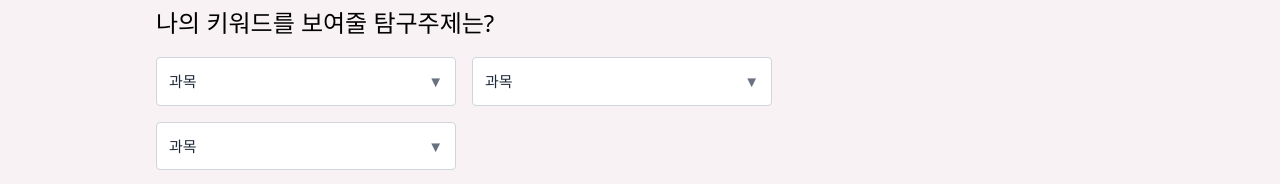
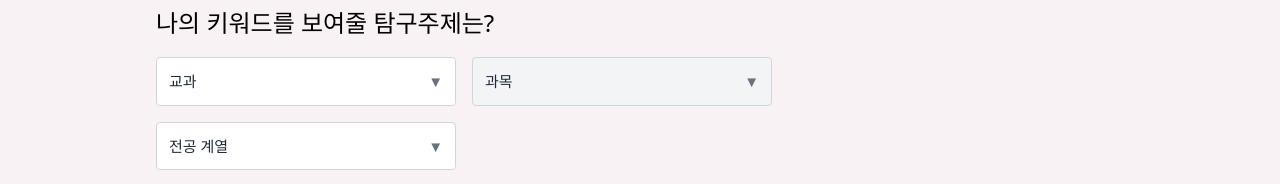
Before and after one commit to teagu123/edu_fe, a Next.js app: page / in a window 1280 px wide. Shown: the part 176-360 px from the top of the page. Built offline with nearby package versions, Linux system fonts and the light colour scheme.

Commit message:
Feat : 드롭박스 기능 구현

```diff
--- a/src/components/SearchBox/searchbox.tsx
+++ b/src/components/SearchBox/searchbox.tsx
@@ -1,6 +1,18 @@
+import { useState } from 'react'
 import SelectBox from '../SelectBox/selectBox'
+import { curriculumList, majorList, subjectList } from '@/constants'
 
 export default function SearchBox() {
+	const [curriculum, setCurriculum] = useState<undefined | string>(undefined)
+	const [subject, setSubject] = useState<undefined | string>(undefined)
+	const [major, setMajor] = useState<undefined | string>(undefined)
+	const [keyword, setKeyword] = useState<string>('')
+
+	const onSearchKeyword = () => {
+		const length = keyword.trim().length
+		if (length === 0) return
+	}
+
 	return (
 		<div className="bg-[#F9F2F5] px-[156px] flex flex-col items-center text-[20px] pt-[75px] pb-[28px]">
 			<div className="pb-[4px]">합격 탐구보고서 계획표</div>
@@ -12,18 +24,41 @@ export default function SearchBox() {
 						나의 키워드를 보여줄 탐구주제는?
 					</div>
 					<div className="grid grid-cols-2 gap-4 gap-y-0">
-						<SelectBox />
-						<SelectBox />
-						<SelectBox />
+						<SelectBox
+							type="교과"
+							selectVal={curriculum}
+							setSelect={setCurriculum}
+							list={curriculumList}
+						/>
+						<SelectBox
+							type="과목"
+							selectVal={subject}
+							setSelect={setSubject}
+							list={
+								subjectList.find(el => el.curriculum === curriculum)?.subject ||
+								[]
+							}
+							isDisabled={curriculum ? false : true}
+						/>
+						<SelectBox
+							type="전공 계열"
+							selectVal={major}
+							setSelect={setMajor}
+							list={majorList}
+						/>
 					</div>
 
 					<div className="flex items-center w-full mt-4">
 						<input
-							type="text"
 							placeholder="주제 키워드"
+							value={keyword}
+							onChange={e => setKeyword(e.target.value)}
 							className="p-4 border border-gray-300 rounded bg-white focus:outline-none text-[16px] w-full h-[50px]"
 						/>
-						<button className="ml-4 text-[16px] p-3 w-20 bg-[#E45D7D] text-white rounded cursor-pointer">
+						<button
+							className="ml-4 text-[16px] p-3 w-20 bg-[#E45D7D] text-white rounded cursor-pointer"
+							onClick={onSearchKeyword}
+						>
 							검색
 						</button>
 					</div>
--- a/src/components/SelectBox/selectBox.tsx
+++ b/src/components/SelectBox/selectBox.tsx
@@ -1,32 +1,56 @@
 import { useState } from 'react'
 
-export default function SelectBox() {
+export default function SelectBox({
+	type,
+	selectVal,
+	setSelect,
+	list,
+	isDisabled = false,
+}: {
+	type: string
+	selectVal: string | undefined
+	setSelect: React.Dispatch<React.SetStateAction<string | undefined>>
+	list: string[]
+	isDisabled?: boolean
+}) {
 	const [isOpen, setIsOpen] = useState(false)
 
 	const onToggle = () => setIsOpen(!isOpen)
 
 	return (
 		<div className="w-[300px] mx-auto mt-4 relative text-[15px]">
-			{/* 상단 버튼 */}
+			{isDisabled ? (
+				<div
+					className="flex justify-between items-center p-3 bg-gray-100 border-1 border-gray-300 rounded cursor-pointer"
+					style={{ pointerEvents: 'none' }}
+				>
+					<span className="text-gray-800">{type}</span>
+					<span className="text-gray-500">{'▼'}</span>
+				</div>
+			) : (
 				<div
 					className="flex justify-between items-center p-3 bg-white border-1 border-gray-300 rounded cursor-pointer"
 					onClick={onToggle}
 				>
-				<span className="text-gray-800">과목</span>
+					<span className="text-gray-800">{selectVal ? selectVal : type}</span>
 					<span className="text-gray-500">{isOpen ? '▲' : '▼'}</span>
 				</div>
+			)}
 
-			{/* 메뉴 리스트 */}
 			{isOpen && (
 				<div className="mt-1 bg-white border-1 border-gray-300 rounded absolute w-full z-100">
 					<ul className="divide-y divide-gray-200">
-						<li className="p-3 text-gray-700 hover:bg-gray-50">
-							국어 (1학년 공통국어)
+						{list.map((el: string, idx: number) => (
+							<li
+								key={idx}
+								className="p-3 text-gray-700 hover:bg-gray-50 cursor-pointer"
+								onClick={() => {
+									setSelect(el), onToggle()
+								}}
+							>
+								{el}
 							</li>
-						<li className="p-3 text-gray-700 hover:bg-gray-50">독서</li>
-						<li className="p-3 text-gray-700 hover:bg-gray-50">문학</li>
-						<li className="p-3 text-gray-700 hover:bg-gray-50">화법과 작문</li>
-						<li className="p-3 text-gray-700 hover:bg-gray-50">언어와 매체</li>
+						))}
 					</ul>
 				</div>
 			)}
--- a/src/constants/Subject.ts
+++ b/src/constants/Subject.ts
@@ -19,7 +19,7 @@ export const subjectList = [
 		subject: ['영어Ⅰ', '영어Ⅱ', '영어회화', '영어독해와 작문'],
 	},
 	{
-		curriculum: '사탐(사회)',
+		curriculum: '사탐',
 		subject: [
 			'통합사회',
 			'생활과 윤리',
@@ -34,7 +34,7 @@ export const subjectList = [
 		],
 	},
 	{
-		curriculum: '과탐(과학)',
+		curriculum: '과탐',
 		subject: [
 			'통합과학',
 			'과학탐구실험',
--- /dev/null
+++ b/src/constants/index.ts
@@ -0,0 +1,3 @@
+export { curriculumList } from './Curriculum'
+export { majorList } from './Major'
+export { subjectList } from './Subject'
```
Lines whose indentation alone changed are shown as unchanged.
